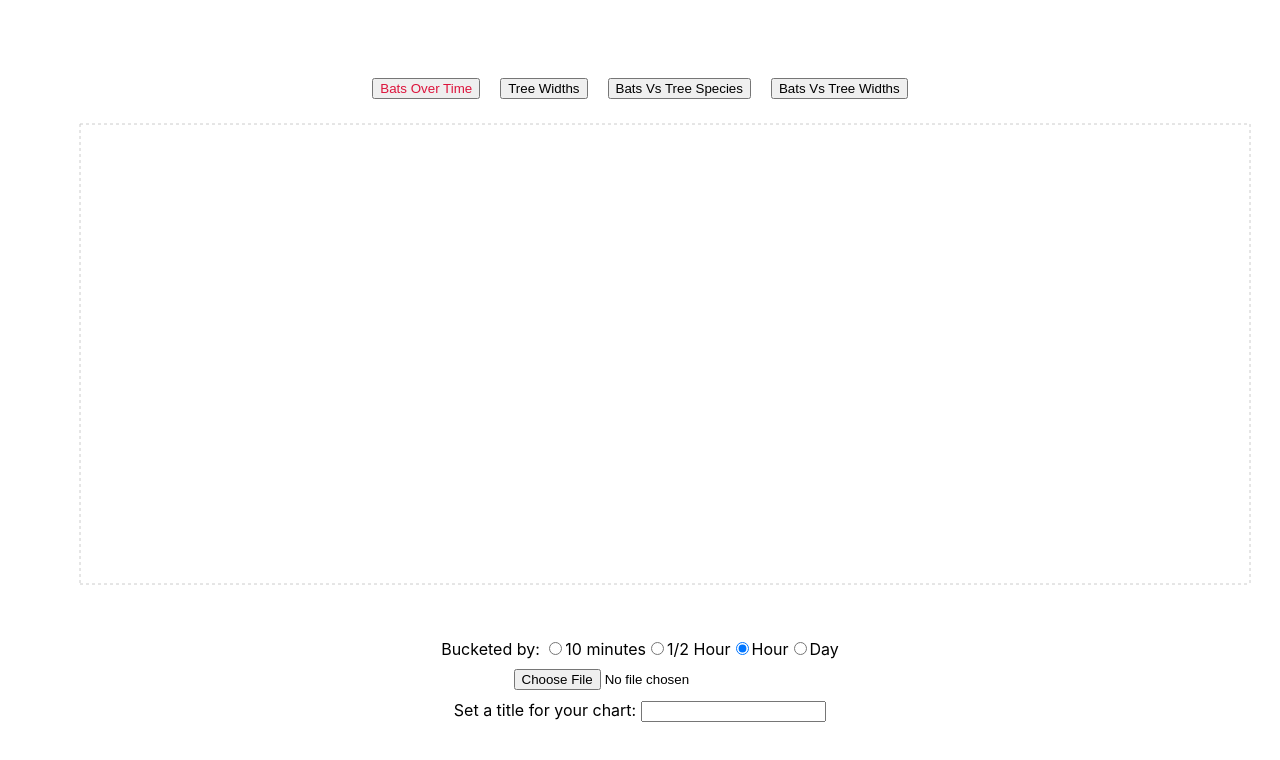
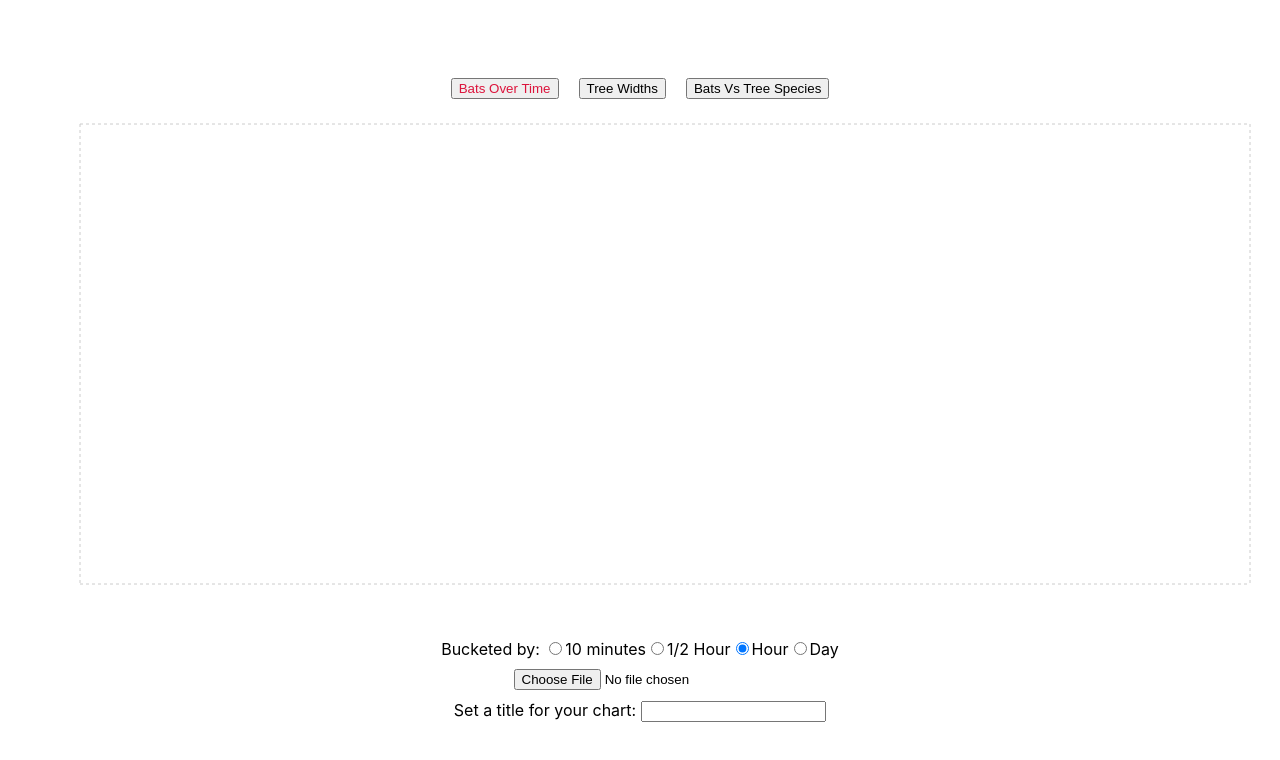
Before and after one commit to danholodak/Bat-Data, a React (Create React App) app: page / in a window 1280 px wide. Shown: the top 760 px of the page. Built offline with nearby package versions, Linux system fonts and the light colour scheme.

Commit message:
Remove bat vs tree widths button until ready

```diff
--- a/src/components/TabBar.jsx
+++ b/src/components/TabBar.jsx
@@ -25,9 +25,6 @@ export default function TabBar({ tab, setTab }) {
       <button onClick={tabClick} className={tab == "bvts" ? "selected" : ""}>
         Bats Vs Tree Species
       </button>
-      <button onClick={tabClick} className={tab == "bvtw" ? "selected" : ""}>
-        Bats Vs Tree Widths
-      </button>
     </nav>
   );
 }
```
